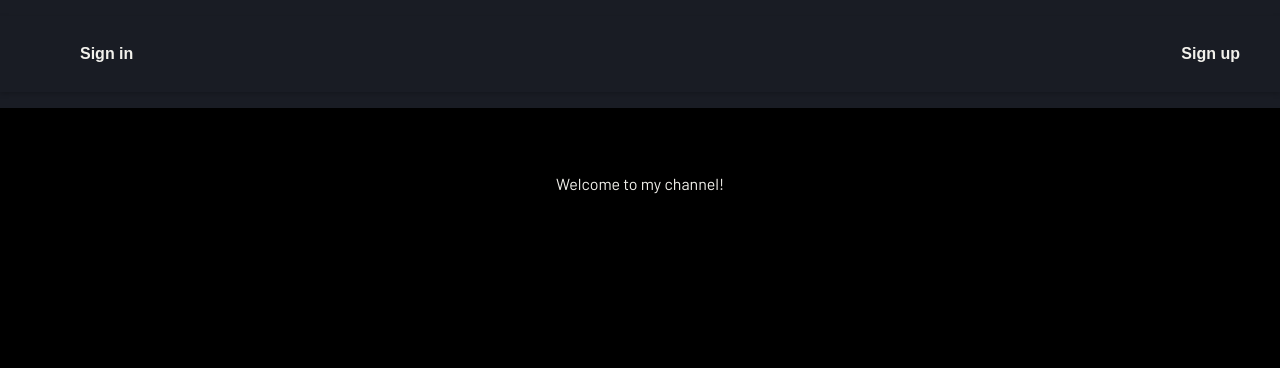
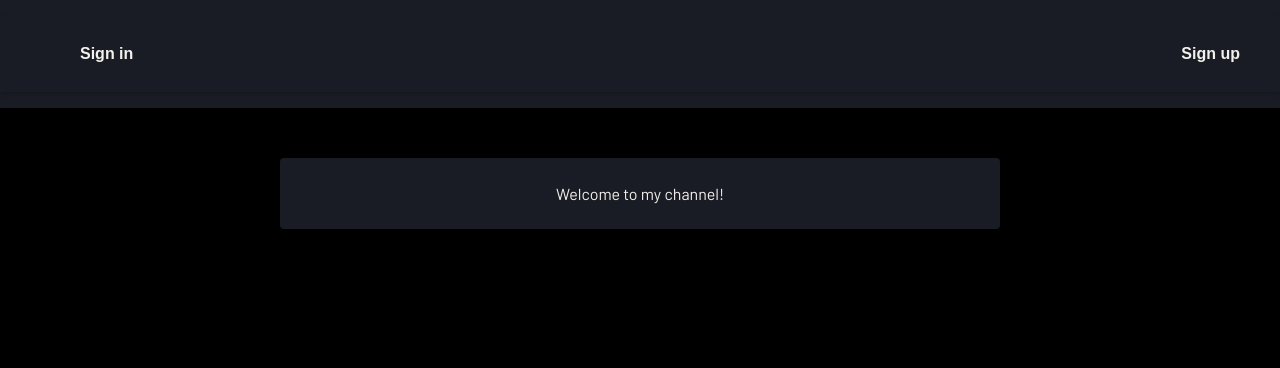
Before and after one commit to 6410685041/CN332-Default, a Django app: page / in a window 1280 px wide. Shown: the top 368 px of the page. Run offline with Django 5.2, Linux system fonts and the light colour scheme; parts of the project's set-up code (start-up, migrations or seed data) failed here and were passed over; some libraries are stand-ins or nearby versions.

Commit message:
แพรว

```diff
--- a/carDetection/static/style/my_queue.css
+++ b/carDetection/static/style/table_and_block.css
@@ -25,3 +25,11 @@
     padding: 10px;
     border-radius: 0.25rem;
 }
+
+#content .content-block-home {
+    background-color: #191c24;
+    padding: 10px;
+    border-radius: 0.25rem;
+    margin: auto;
+    width: 700px;
+}
--- a/carDetection/templates/index.html
+++ b/carDetection/templates/index.html
@@ -4,16 +4,19 @@
 
 {% block css %}
     <link rel="stylesheet" href="{% static 'style/layout.css' %}">
+    <link rel="stylesheet" href="{% static 'style/table_and_block.css' %}">
 {% endblock %}
 
 
 {% block content %}
+<div class="content-block-home">
     {% if user.is_authenticated %}
-        <p>Welcome {{ user.username }} !!!</p>
+        <h2>Welcome {{ user.username }} !!!</h2>
         <a href="{% url 'account_logout' %}">Sign out</a>
         <a href="{% url 'profile' %}">My Profile</a>
         <a href="{% url 'my_queue' %}">My Queue</a>
     {% else %}
         <p>Welcome to my channel!</p>
     {% endif %}
+</div>
 {% endblock %}
--- a/carDetection/templates/process/create_intersection.html
+++ b/carDetection/templates/process/create_intersection.html
@@ -4,6 +4,7 @@
 {% block css %}
 <link rel="stylesheet" href="{% static 'style/layout.css' %}">
 <link rel="stylesheet" href="{% static 'style/intersection.css' %}">
+<link rel="stylesheet" href="{% static 'style/table_and_block.css' %}">
 {% endblock %}
 
 {% block content %}
@@ -48,7 +49,7 @@
                         <input type="submit" value="View Location">
                     </td>
                 </form>
-                <td><a href="{% url 'delete_intersection' intersection.id %}">Delete</a></td>
+                <td><a href="{% url 'delete_intersection' intersection.id %}" class="delete">Delete</a></td>
             </tr>
             {% empty %}
             <tr>
--- a/carDetection/templates/user/my_queue.html
+++ b/carDetection/templates/user/my_queue.html
@@ -2,7 +2,7 @@
 {% load static %}
 {% block css %}
 <link rel="stylesheet" href="{% static 'style/layout.css' %}">
-<link rel="stylesheet" href="{% static 'style/my_queue.css' %}">
+<link rel="stylesheet" href="{% static 'style/table_and_block.css' %}">
 {% endblock %}
 {% block content %}
 <div class="content-block">
```
Also changed, not shown: carDetection/static/style/intersection.css (+15 -0 lines).
